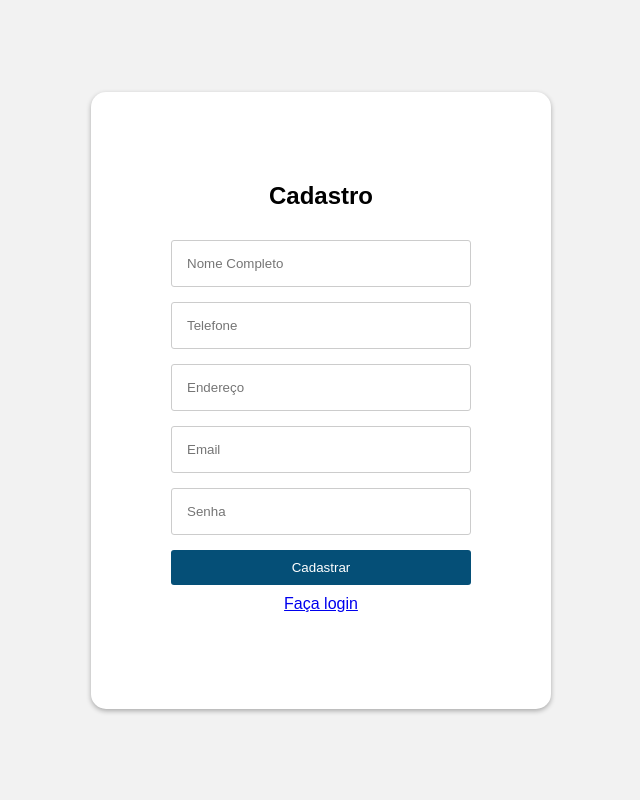
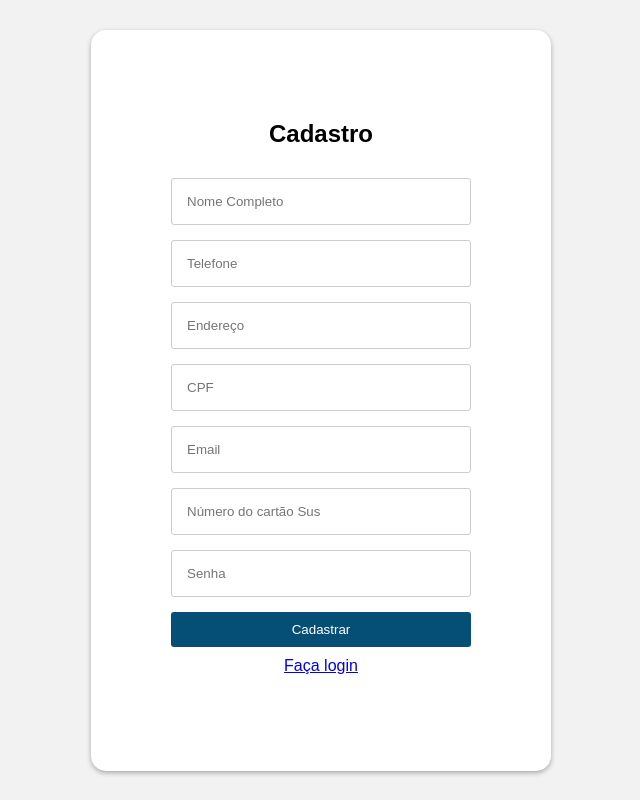
Before and after one commit to mahobold/pi_2_ano_sus, a PHP site: page /cadastroo.php in a window 1280 px wide. Shown: the whole page, without its empty margins (319-959 px from the left). Run offline with PHP 8.4, Linux system fonts and the light colour scheme; some libraries are stand-ins or nearby versions.

Commit message:
ATUALIZACAO

```diff
--- a/cadastroo.php
+++ b/cadastroo.php
@@ -17,7 +17,9 @@
       <input type="text" name="nome" placeholder="Nome Completo" required>
       <input type="text" name="telefone" placeholder="Telefone" required>
       <input type="text" name="endereco" placeholder="Endereço" required>
+      <input type="text" name="cpf" placeholder="CPF" required>
       <input type="text" name="email" placeholder="Email" required>
+      <input type="text" name="numerodocartaosus" placeholder="Número do cartão Sus" required>
       <input type="password" name="senha" placeholder="Senha" required>
       <input type="submit" value="Cadastrar" onclick="return validateFields()">
 
```
